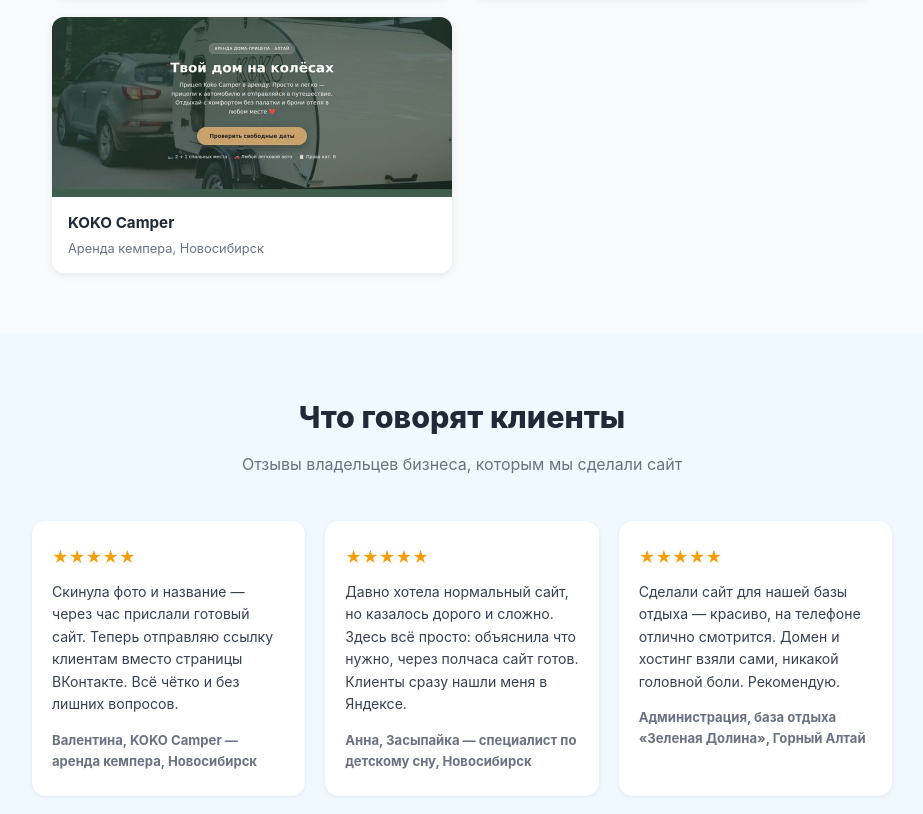
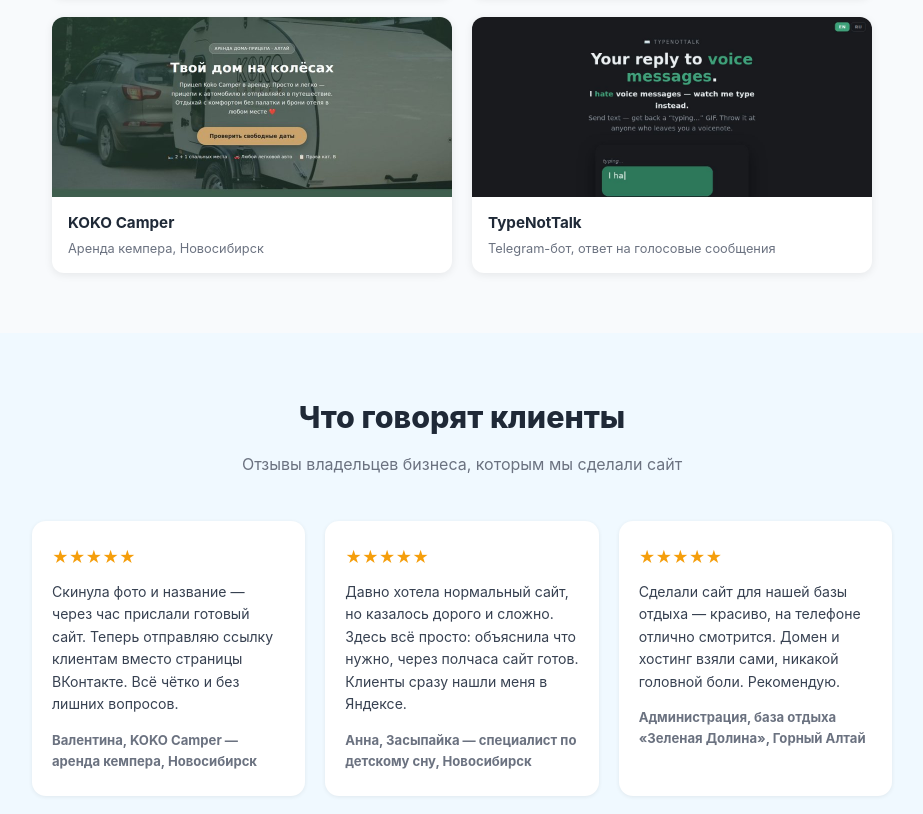
Before and after one commit to AlDtoll/saitbystro, a plain HTML site: page index.html in a window 1280 px wide. Shown: the part 3250-4064 px from the top of the page, without its empty margins (178-1101 px from the left). Drawn offline with Linux system fonts and the light colour scheme.

Commit message:
add TypeNotTalk to examples section

```diff
--- a/index.html
+++ b/index.html
@@ -539,6 +539,13 @@
                     <p>Аренда кемпера, Новосибирск</p>
                 </div>
             </a>
+            <a href="https://typenottalk.com" target="_blank" class="example-card">
+                <img src="examples/typenottalk.jpg" alt="TypeNotTalk — бот для ответа на голосовые">
+                <div class="example-info">
+                    <h4>TypeNotTalk</h4>
+                    <p>Telegram-бот, ответ на голосовые сообщения</p>
+                </div>
+            </a>
         </div>
     </div>
 </section>
```
